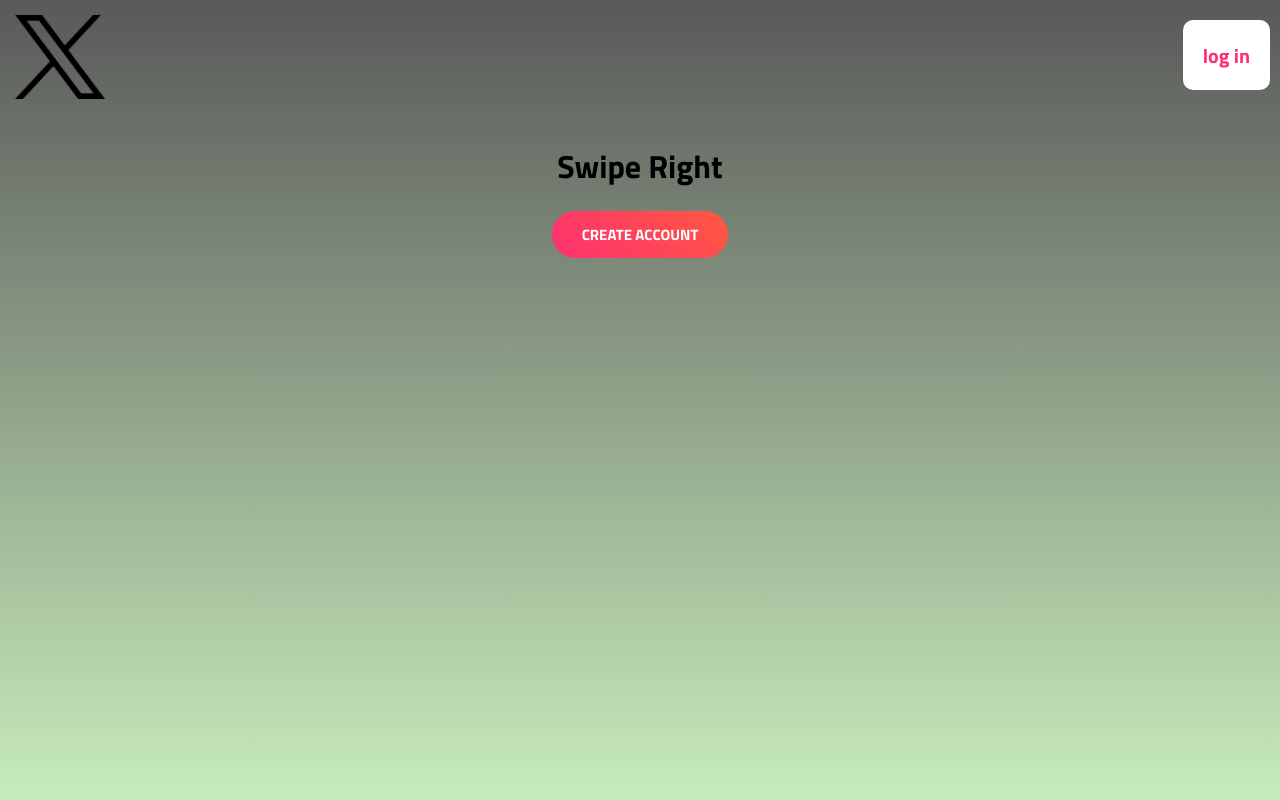
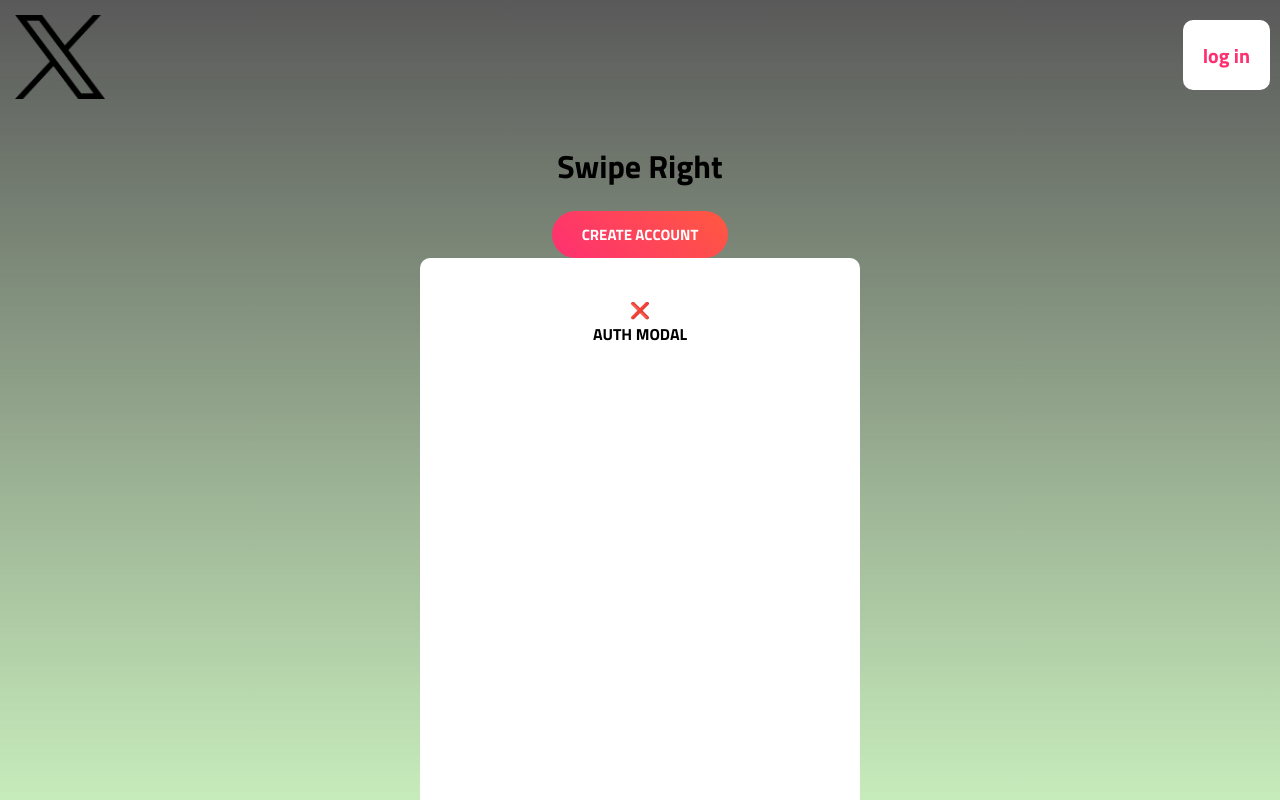
Before and after one commit to Bala1014/FINDmates-mern, a React (Vite) app in the folder frontend/: page / in a window 1280 px wide. Both pictures are taken after a click on the button "log in". Built offline with nearby package versions, Linux system fonts and the light colour scheme; a web font is replaced by a local one.

Commit message:
auth modal not done

```diff
--- a/frontend/src/App.css
+++ b/frontend/src/App.css
@@ -36,6 +36,20 @@
     position: fixed;
     background: linear-gradient(to bottom, rgb(0,0,0,0.65), rgb(199, 236, 187)) ;
 
+}
 
 
+/* auth modal */
+
+.auth-modal{
+    position: flex;
+    justify-content: center;
+    top: 175px;
+    margin-left: auto;
+    margin-right: auto;
+    max-width: 360px;
+    height: 600px;
+    background-color: white;
+    border-radius: 10px;
+    padding: 40px;
 }
--- a/frontend/src/components/AuthModal.jsx
+++ b/frontend/src/components/AuthModal.jsx
@@ -1,6 +1,13 @@
-const AuthModal = ()=>{
+const AuthModal = ({setShowModal})=>{
+
+    const handleclick = ()=>{
+        setShowModal(false);
+    }
     return (
-        <div>Authmodal</div>
+        <div className="auth-modal">
+            <div onClick={handleclick}>❌</div>
+            AUTH MODAL
+        </div>
     )
 }
 
--- a/frontend/src/components/Nav.jsx
+++ b/frontend/src/components/Nav.jsx
@@ -2,14 +2,14 @@
 import colorLogo from '../images/X-logo-color.png'
 
 
-export const Nav = ({minimal, authToken})=>{
+export const Nav = ({minimal, authToken, setShowModal})=>{
 
     return(
         <nav>
             <div className="logo-container">
                 <img className="logo" src={minimal ? colorLogo : logo} alt="" />
             </div>
-            {!authToken && !minimal && <button className='nav-button'>log in</button> }
+            {!authToken && !minimal && <button className='nav-button' onClick={()=> setShowModal(true)}>log in</button>}
         </nav>
     )
 }
--- a/frontend/src/pages/Home.jsx
+++ b/frontend/src/pages/Home.jsx
@@ -1,5 +1,6 @@
 import { useState } from 'react';
 import {Nav} from '../components/Nav'
+import AuthModal from '../components/AuthModal';
 
 export const Home = ()=>{
     const [showModal, setShowModal] = useState(false);
@@ -14,12 +15,14 @@
     return(
         <>
             <div className="overlay">
-                <Nav minimal={false} authToken={authToken}></Nav>
+                <Nav minimal={false} authToken={authToken} setShowModal = {setShowModal}></Nav>
                 <div className="home">
                     <h1>Swipe Right</h1>
                     <button className="primary-button" onClick={handleclick}>
                         {authToken ? "signin" : "create account"}
                     </button>
+
+                    {showModal && (<AuthModal setShowModal = {setShowModal}  />)}
 
                 </div>
             </div>
```
